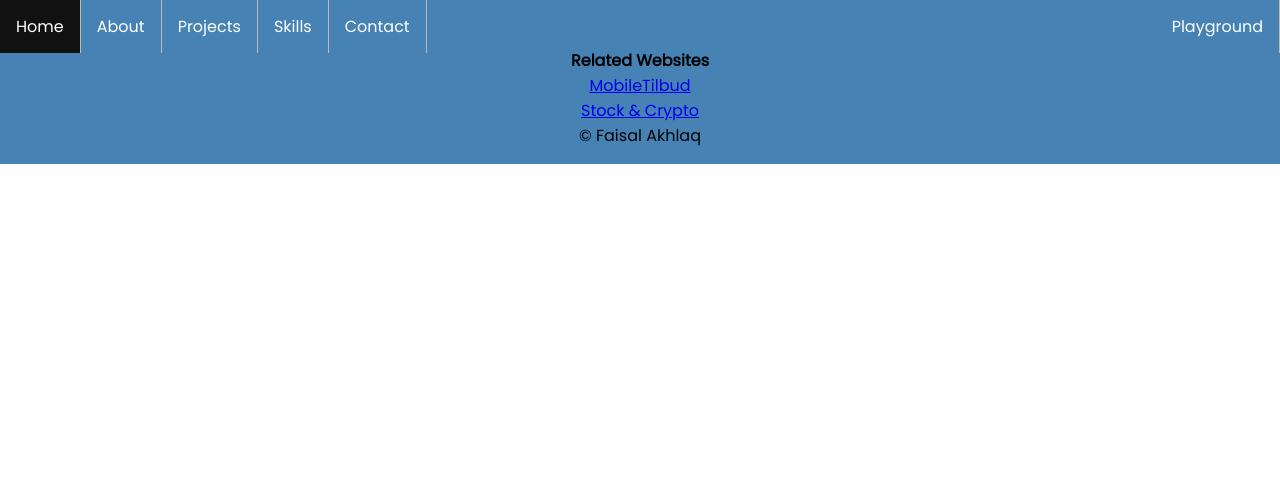
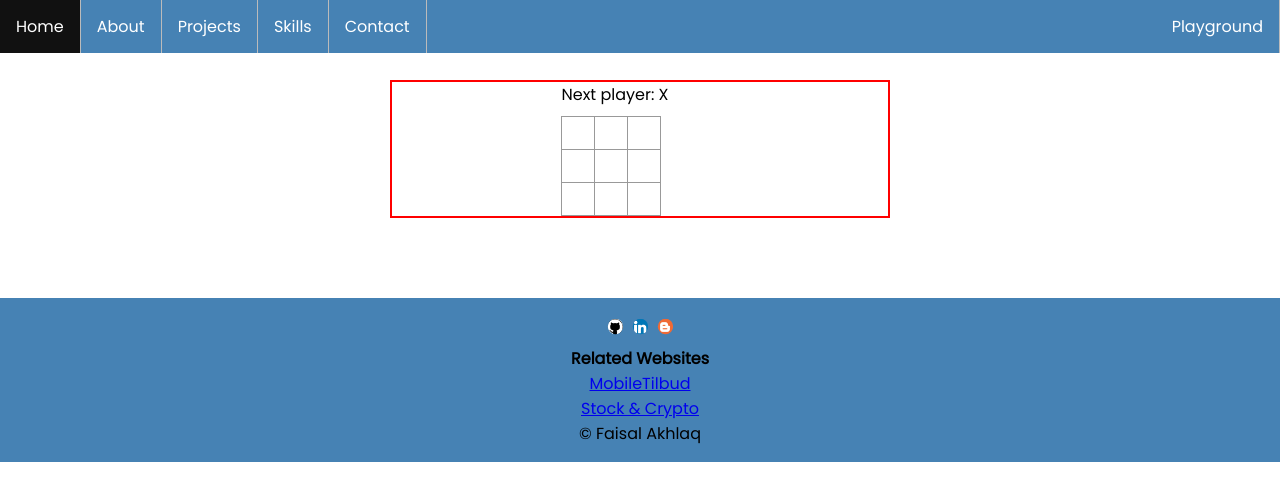
Before and after one commit to faisalakhlaq/react-basics, a React (Create React App) app: page /tic-tac-toe in a window 1280 px wide. Shown: the top 500 px of the page. Built offline with nearby package versions, Linux system fonts and the light colour scheme.

Commit message:
tic-tac-toe

```diff
--- a/src/App.js
+++ b/src/App.js
@@ -1,6 +1,6 @@
 import {BrowserRouter, Route, Switch} from "react-router-dom";
 
-import {PortfolioHome, About, Skills, Contact, Projects, NavBar, Footer, Todo, Playground, CodilityLessons, Weather } from "./components"
+import {PortfolioHome, About, Skills, Contact, Projects, NavBar, Footer, Todo, Playground, CodilityLessons, Weather, TicTacToe } from "./components"
 
 const App = () => {
   return (
@@ -17,6 +17,8 @@ const App = () => {
             <Route exact={true} path="/weather" component={Weather}/>
             <Route exact={true} path="/todo" component={Todo}/>
             <Route exact={true} path="/codilitylessons" component={CodilityLessons}/>
+            <Route exact={true} path="/tic-tac-toe" component={TicTacToe} />
+
         </Switch>
         <Footer />
     </BrowserRouter>
--- a/src/components/Playground.js
+++ b/src/components/Playground.js
@@ -11,6 +11,7 @@ const Playground = () => {
             <li><Link className="" to="/todo">Todo App</Link></li>
             <li><Link className='' to="/weather">Weather</Link></li>
             <li><Link className='' to="/codilitylessons">Codility Lessons</Link></li>
+            <li><Link className='' to="/tic-tac-toe">TicTacToe Game</Link></li>
             <hr />
 
             {/* <Switch>
--- a/src/components/PortfolioHome.js
+++ b/src/components/PortfolioHome.js
@@ -1,4 +1,3 @@
-
 import {About, Skills, Contact, Projects } from "./index"
 
 const socialIconStyle = {
--- a/src/components/index.js
+++ b/src/components/index.js
@@ -9,7 +9,8 @@ import Todo from "./Todo";
 import Playground from "./Playground";
 import Weather from "./Weather";
 import CodilityLessons from "./CodilityLessons";
+import TicTacToe from "./tic-tac-toe/TicTacToe";
 
 export {PortfolioHome, About, Contact, Projects,
     Skills, NavBar, Footer, Playground, Todo,
-    Weather, CodilityLessons };
+    Weather, CodilityLessons, TicTacToe };
--- /dev/null
+++ b/src/components/tic-tac-toe/Board.js
@@ -0,0 +1,29 @@
+import Square from "./Square"
+
+const Board = () => {
+    const renderSquare = (i) => {
+        return <Square />;
+      }
+    const status = 'Next player: X';
+    return (
+        <div>
+            <div className="status">{status}</div>
+            <div className="board-row">
+                {renderSquare(0)}
+                {renderSquare(1)}
+                {renderSquare(2)}
+            </div>
+            <div className="board-row">
+                {renderSquare(3)}
+                {renderSquare(4)}
+                {renderSquare(5)}
+            </div>
+            <div className="board-row">
+                {renderSquare(6)}
+                {renderSquare(7)}
+                {renderSquare(8)}
+            </div>
+        </div>
+    );
+}
+export default Board
--- /dev/null
+++ b/src/components/tic-tac-toe/Square.js
@@ -0,0 +1,8 @@
+const Square = () => {
+    return (
+        <button className="square">
+            {/* TODO */}
+        </button>
+    );
+}
+export default Square
--- /dev/null
+++ b/src/components/tic-tac-toe/TicTacToe.js
@@ -0,0 +1,17 @@
+import Board from "./Board"
+import "./tictactoestyle.css"
+
+const TicTacToe = () => {
+    return (
+        <div className="game">
+            <div className="game-board">
+                <Board />
+            </div>
+            <div className="game-info">
+                <div>{/* status */}</div>
+                <ol>{/* TODO */}</ol>
+            </div>
+        </div>
+    );
+}
+export default TicTacToe
--- /dev/null
+++ b/src/components/tic-tac-toe/tictactoestyle.css
@@ -0,0 +1,54 @@
+/* body {
+    font: 14px "Century Gothic", Futura, sans-serif;
+    margin: 20px;
+  }
+   */
+  ol, ul {
+    padding-left: 30px;
+  }
+
+  .board-row:after {
+    clear: both;
+    content: "";
+    display: table;
+  }
+
+  .status {
+    margin-bottom: 10px;
+  }
+
+  .square {
+    background: #fff;
+    border: 1px solid #999;
+    float: left;
+    font-size: 24px;
+    font-weight: bold;
+    line-height: 34px;
+    height: 34px;
+    margin-right: -1px;
+    margin-top: -1px;
+    padding: 0;
+    text-align: center;
+    width: 34px;
+  }
+
+  .square:focus {
+    outline: none;
+  }
+
+  .kbd-navigation .square:focus {
+    background: #ddd;
+  }
+
+  .game {
+    display: flex;
+    flex-direction: row;
+    border: 2px solid red;
+    margin: 5em auto;
+    max-width: 500px;
+    justify-content: center;
+  }
+
+  .game-info {
+    margin-left: 20px;
+  }
```
